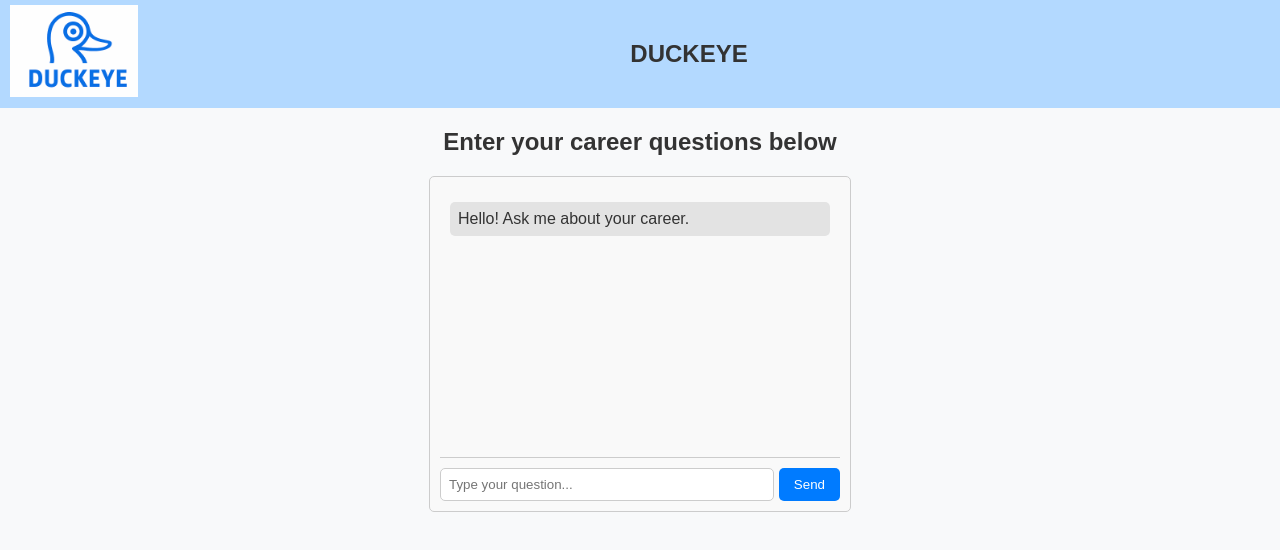
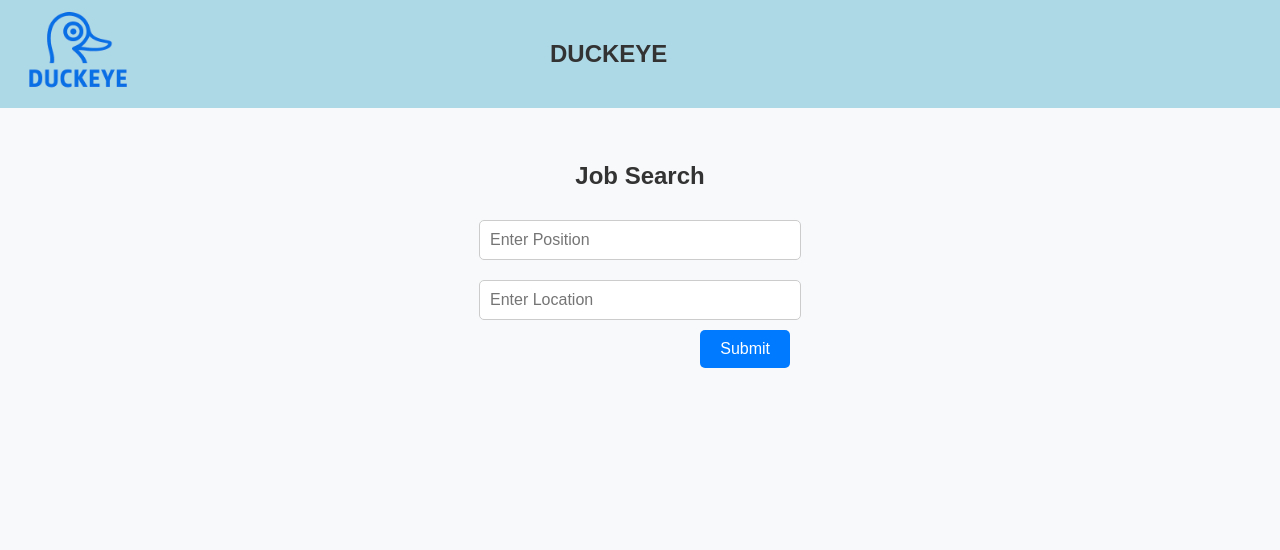
Before and after one commit to Samrocks58/DUCKEYE-FRONTEND, a React (Create React App) app: page /start in a window 1280 px wide. Shown: the top 550 px of the page. Built offline with nearby package versions, Linux system fonts and the light colour scheme.

Commit message:
centered a div finally

```diff
--- a/src/Header.js
+++ b/src/Header.js
@@ -1,71 +1,50 @@
-// import React from "react";
-// import { useNavigate } from "react-router-dom";
-
-// const Header = () => {
-//   const navigate = useNavigate();
-
-//   return (
-//     <header style={styles.header}>
-//       {/* Logo on the left */}
-//       <img
-//         src="transparent duck LOGO.png"
-//         alt="DUCKEYE LOGO"
-//         style={styles.logo}
-//         onClick={() => navigate("/")}
-//       />
-
-//       {/* Centered Text */}
-
-//       <div style={styles.title}>DUCKEYE</div>
-//     </header>
-//   );
-// };
-
-// // CSS-in-JS styles
-// const styles = {
-//   header: {
-//     display: "flex",
-//     alignItems: "center",
-//     justifyContent: "center", // Center content
-//     backgroundColor: "#ADD8E6",
-//     padding: "40px",
-//     position: "relative",
-//   },
-//   logo: {
-//     position: "absolute",
-//     left: "10px", // Keep the logo on the left
-//     width: "128px",
-//     height: "92px",
-//     cursor: "pointer",
-//   },
-//   title: {
-//     fontSize: "24px",
-//     fontWeight: "bold",
-//   },
-// };
-
-// export default Header;
-
-
 import React from "react";
 import { useNavigate } from "react-router-dom";
 
 const Header = () => {
   const navigate = useNavigate();
+
   return (
-    <>
-        {/* Header Section */}
-        <img src="DUCKEYE LOGO.png" style = {{float: "left", width: "128px", height: "92px", padding: "0px", paddingLeft:"10px",paddingTop:"5px", cursor: "pointer"}}
-        onClick = {() => {navigate("/")}} alt = "DuckEye LOGO"></img>
-        <header className="header" style = {{textAlign: "center"}}>
-        <div >
-        <header className="header">
-            <div className="logo" style = {{textAlign: "center"}}>DUCKEYE</div>
-        </header>
-        </div>
-        </header>
-    </>
+    <div style={{paddingBottom: "95px"}}>
+    <header style={styles.header}>
+      {/* Logo on the left */}
+      <img
+        src="transparent duck LOGO.png"
+        alt="DUCKEYE LOGO"
+        style={styles.logo}
+        onClick={() => navigate("/")}
+      />
+
+      {/* Centered Text */}
+
+      <div style={styles.title}>DUCKEYE</div>
+    </header>
+    </div>
   );
 };
 
+// CSS-in-JS styles
+const styles = {
+  header: {
+    position: "absolute",
+    backgroundColor: "#ADD8E6",
+    paddingTop: "40px",
+    paddingBottom: "40px",
+    width: "100%"
+  },
+  logo: {
+    position: "absolute",
+    left: "10px", // Keep the logo on the left
+    top: "5px",
+    width: "128px",
+    height: "92px",
+    cursor: "pointer",
+  },
+  title: {
+    fontSize: "24px",
+    fontWeight: "bold",
+    paddingLeft: "550px",
+  },
+};
+
 export default Header;
--- /dev/null
+++ b/src/JobSearch.js
@@ -0,0 +1,81 @@
+import React, { useState } from "react";
+
+const JobSearch = () => {
+  const [position, setPosition] = useState("");
+  const [location, setLocation] = useState("");
+
+  const handleSubmit = () => {
+    alert(`Searching for ${position} jobs in ${location}`);
+  };
+
+  return (
+    <div style={styles.container}>
+      <h2 style={styles.title}>Job Search</h2>
+
+      {/* Position Input */}
+      <input
+        type="text"
+        placeholder="Enter Position"
+        value={position}
+        onChange={(e) => setPosition(e.target.value)}
+        style={styles.input}
+      />
+
+      {/* Location Input */}
+      <input
+        type="text"
+        placeholder="Enter Location"
+        value={location}
+        onChange={(e) => setLocation(e.target.value)}
+        style={styles.input}
+      />
+
+      {/* Submit Button */}
+      <div style={styles.buttonContainer}>
+        <button onClick={handleSubmit} style={styles.button}>
+          Submit
+        </button>
+      </div>
+    </div>
+  );
+};
+
+// CSS-in-JS Styles
+const styles = {
+  container: {
+    display: "flex",
+    flexDirection: "column",
+    alignItems: "center",
+    justifyContent: "center",
+    height: "40vh",
+    // backgroundColor: "#f4f4f4",
+  },
+  title: {
+    fontSize: "24px",
+    marginBottom: "20px",
+  },
+  input: {
+    width: "300px",
+    padding: "10px",
+    margin: "10px 0",
+    border: "1px solid #ccc",
+    borderRadius: "5px",
+    fontSize: "16px",
+  },
+  buttonContainer: {
+    display: "flex",
+    justifyContent: "flex-end",
+    width: "300px",
+  },
+  button: {
+    padding: "10px 20px",
+    backgroundColor: "#007BFF",
+    color: "white",
+    border: "none",
+    borderRadius: "5px",
+    fontSize: "16px",
+    cursor: "pointer",
+  },
+};
+
+export default JobSearch;
--- a/src/MainPage.js
+++ b/src/MainPage.js
@@ -1,13 +1,14 @@
 import React from "react";
 import Header from "./Header";
-import Chatbot from "./Chatbot";
+import JobSearch from "./JobSearch";
 
 const MainPage = () => {
   return (
     <div>
         <Header></Header>
-        <h2 style = {{textAlign: "center"}}>Enter your career questions below</h2>
-        <Chatbot></Chatbot>
+        <JobSearch></JobSearch>
+        {/* <h2 style = {{textAlign: "center"}}>Enter your career questions below</h2> */}
+        {/* <Chatbot></Chatbot> */}
     </div>
   );
 };
--- a/src/index.css
+++ b/src/index.css
@@ -59,7 +59,7 @@ code {
 
 .timeline-dot {
   position: absolute;
-  left: 50%;
+  left: 49.5%;
   width: 24px;
   height: 24px;
   border-radius: 50%;
--- a/src/styles.css
+++ b/src/styles.css
@@ -122,5 +122,3 @@ body {
       width: 80%;
     }
   }
-
-  @import "tailwindcss";
```
